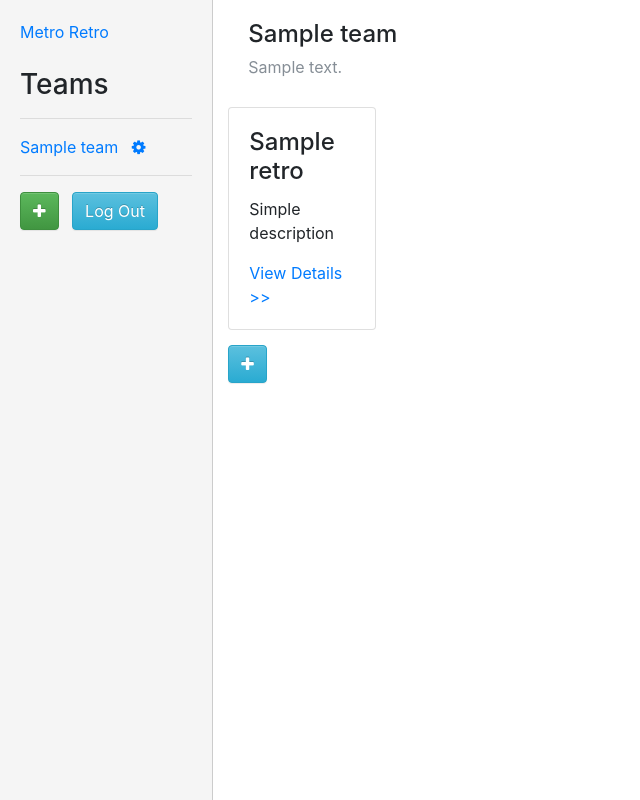
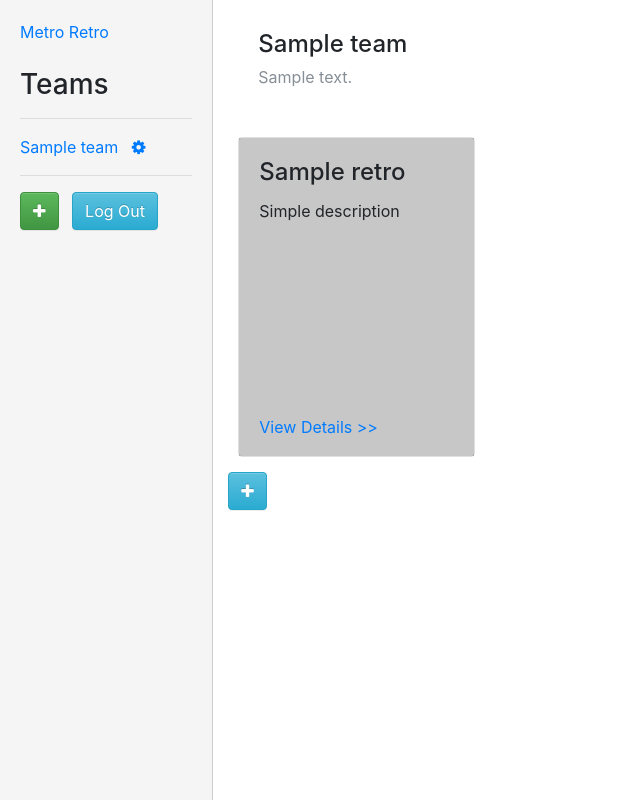
Before and after one commit to dpigram/retroApi, a Django app: template retroAPI/templates/retro/teamDetails.html in a window 1280 px wide. Shown: the whole page, without its empty margins (0-640 px from the left). Run offline with Django 3.2, Linux system fonts and the light colour scheme; the template is opened without the code that fills it: values that come from a table or form of the project are taken from there, others are empty; tables that the repository leaves empty hold one stand-in row (values such as "Sample post"); some libraries are stand-ins or nearby versions.

Commit message:
Update style and loading of retro items

```diff
--- a/retroAPI/templates/retro/baseNavigation.html
+++ b/retroAPI/templates/retro/baseNavigation.html
@@ -18,6 +18,13 @@
     <script src="{% static 'retro/bootstrap.min.js' %}"></script>
     <!-- <link rel="stylesheet" href="{% static 'retro/master.css' %}"> -->
 
+    <script type="text/javascript">
+      $(document).ready(function(){
+        $('.retro-card').each(function(fadeInDiv){
+          $(this).delay(fadeInDiv * 100).fadeIn(1000);
+        })
+      });
+    </script>
     <style media="screen">
       /* Hide for mobile, show later */
       /*.sidebar {
@@ -59,12 +66,32 @@
       .page-headings{
         border: none;
       }
+      .card{
+        margin: 10px;
+        background-color: rgba(0,0,0,0);
+      }
+      .retro-card{
+        display: none;
+      }
+      .bg{
+      position: absolute;
+      width:100%;
+      height:100%;
+      background-size:cover;
+      /*-webkit-filter: blur(4px);
+      -moz-filter: blur(4px);
+      -ms-filter: blur(4px);
+      -o-filter: blur(4px);
+      filter: blur(4px);*/
+      background-color: rgba(144,144,144,0.5);
+      z-index: -1;
+    }
     </style>
     <title>Metro - {% block browserTabTitle %} {% endblock %}</title>
   </head>
   <body>
     <div class="container-fluid">
-      <div class="row">
+      <div class="row contentWrapper">
         <div class="col-sm-3 col-md-2 sidebar">
           <a href="{% url 'retro:dashboard' %}">Metro Retro</a>
           <br><br>
--- a/retroAPI/templates/retro/teamDetails.html
+++ b/retroAPI/templates/retro/teamDetails.html
@@ -23,14 +23,15 @@
 <div class="row">
   {% if team_retros%}
     {% for retro in team_retros%}
-      <div class="col-md-2">
-        <div class="card" style="margin-bottom: 15px">
+      <div class="col-md-3 col-sm-12 col-xs-12">
+        <div class="card retro-card" style="margin-bottom: 15px; height: 20em; width: 100%">
+          <div class="bg"></div>
           <!-- <img class="card-img-top" src="" alt="Card image cap"> -->
           <div class="card-body">
             <h4 class="card-title">
               {{retro.title}}
             </h4>
-            <p class="card-text">Simple description</p>
+            <p class="card-text" style="height: 200px;">Simple description</p>
             <a href="{% url 'retro:retroDetails' retro.id %}">View Details >></a>
           </div>
         </div>
```
